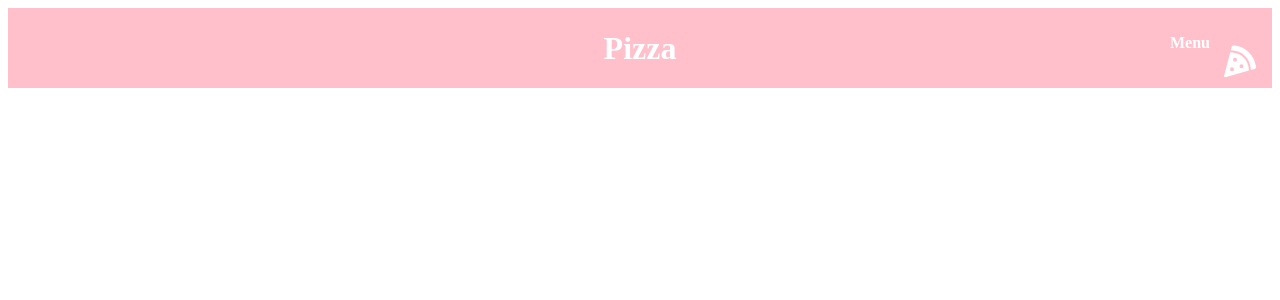
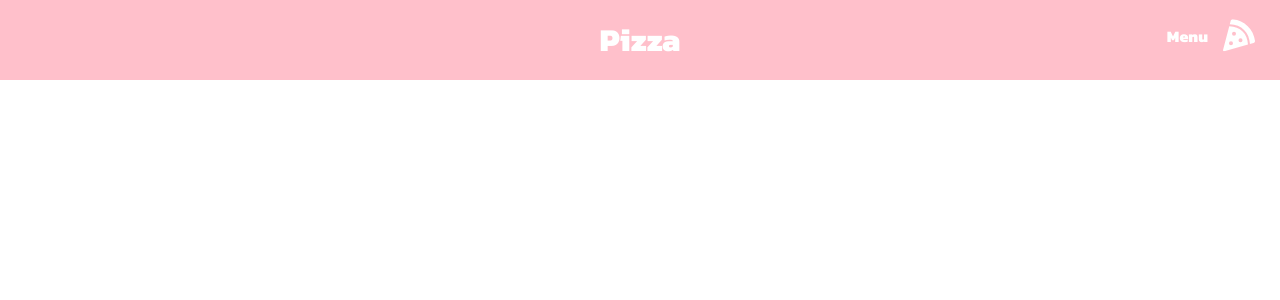
Before and after one commit to unriale/pizza-website, a React (Create React App) app in the folder frontend/: page / in a window 1280 px wide. Shown: the top 300 px of the page. Built offline with nearby package versions, Linux system fonts and the light colour scheme.

Commit message:
added global styles

```diff
--- a/frontend/public/index.html
+++ b/frontend/public/index.html
@@ -24,6 +24,7 @@
       work correctly both with client-side routing and a non-root public URL.
       Learn how to configure a non-root public URL by running `npm run build`.
     -->
+    <link href="https://fonts.googleapis.com/css2?family=Kanit:wght@800&display=swap" rel="stylesheet">
     <title>React App</title>
   </head>
   <body>
--- a/frontend/src/App.js
+++ b/frontend/src/App.js
@@ -1,9 +1,11 @@
 import Navbar from "./components/Navbar";
 import { BrowserRouter as Router } from "react-router-dom";
+import { GlobalStyles } from "./globalStyles";
 
 function App() {
   return (
     <Router>
+      <GlobalStyles/>
      <Navbar/>
     </Router>
   );
--- a/frontend/src/components/Navbar/NavbarElements.js
+++ b/frontend/src/components/Navbar/NavbarElements.js
@@ -37,9 +37,9 @@
     transform: translate(-175%, 100%);
     font-weight: bold;
   }
-`
+`;
 
 export const Bars = styled(FaPizzaSlice)`
   font-size: 2rem;
   transform: translate(-50%, -15%);
-`
+`;
--- /dev/null
+++ b/frontend/src/globalStyles.js
@@ -0,0 +1,11 @@
+import { createGlobalStyle } from "styled-components";
+
+export const GlobalStyles = createGlobalStyle`
+    * {
+        box-sizing: border-box;
+        margin: 0;
+        padding: 0;
+        font-family: 'Kanit', sans-serif;
+
+    }
+`
```
Lines whose indentation alone changed are shown as unchanged.
